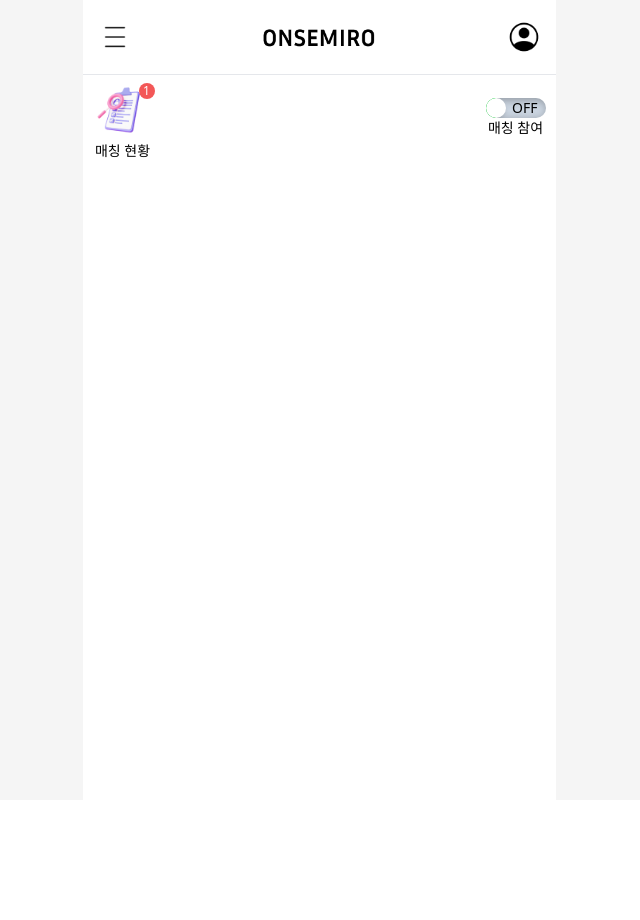
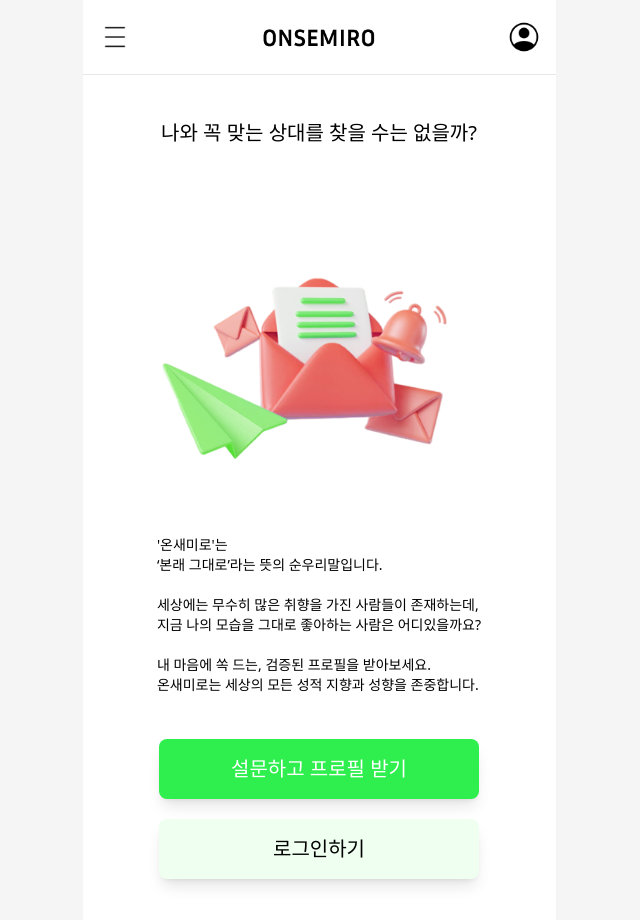
Before and after one commit to TaehyeungKim/onsemiro-deploy-final, a React (Create React App) app: page / in a window 1280 px wide. Shown: the top 920 px of the page, without its empty margins (321-961 px from the left). Before the commit the page ends 800 px from the top, so only its background shows below. Built offline with nearby package versions, Linux system fonts and the light colour scheme.

Commit message:
:sparkles: added landing page

```diff
--- a/src/App.js
+++ b/src/App.js
@@ -1,6 +1,7 @@
 import "./App.css";
 import AppLayout from "./layouts/Applayout";
 import HomePage from "./routes/HomePage";
+import LandingPage from "./routes/Landing";
 import { BrowserRouter, Routes, Route } from "react-router-dom";
 
 function App() {
@@ -8,7 +9,8 @@ function App() {
     <BrowserRouter>
       <AppLayout>
         <Routes>
-          <Route path="/" Component={HomePage}></Route>
+          <Route path="/" Component={LandingPage}></Route>
+          <Route path="/home" Component={HomePage}></Route>
         </Routes>
       </AppLayout>
     </BrowserRouter>
--- a/src/components/ActiveMode/index.module.scss
+++ b/src/components/ActiveMode/index.module.scss
@@ -2,10 +2,7 @@ $height: 20px;
 $width: 60px;
 
 .frame {
-  border-bottom-left-radius: calc($height/2);
-  border-top-left-radius: calc($height/2);
-  border-bottom-right-radius: calc($height/2);
-  border-top-right-radius: calc($height/2);
+  border-radius: calc($height/2);
   width: $width;
   height: $height;
   box-shadow: inset 2px 2px 8px rgba(0, 0, 0, 0.3);
--- a/src/components/HomeHeader/index.js
+++ b/src/components/HomeHeader/index.js
@@ -5,7 +5,7 @@ import IconImage from "../IconImage";
 
 export default function HomeHeader() {
   return (
-    <header className="w-main-frame h-header-height flex flex-row items-center justify-between px-4 py-3 box-border border-b bg-white fixed top-0">
+    <header className="w-main-frame h-header-height flex flex-row items-center justify-between px-4 py-3 box-border border-b bg-white fixed top-0 z-10">
       <button className="w-8">
         <IconImage src={menu} />
       </button>
--- a/tailwind.config.js
+++ b/tailwind.config.js
@@ -12,6 +12,7 @@ module.exports = {
         background: "#f5f5f5",
         mathing_count: "#F35757",
         main: "#2EEF4D",
+        sub: "#EFFFF0",
       },
       borderRadius: {
         half: "50%",
```
Also changed, not shown: src/assets/landing-letter.png (added).
